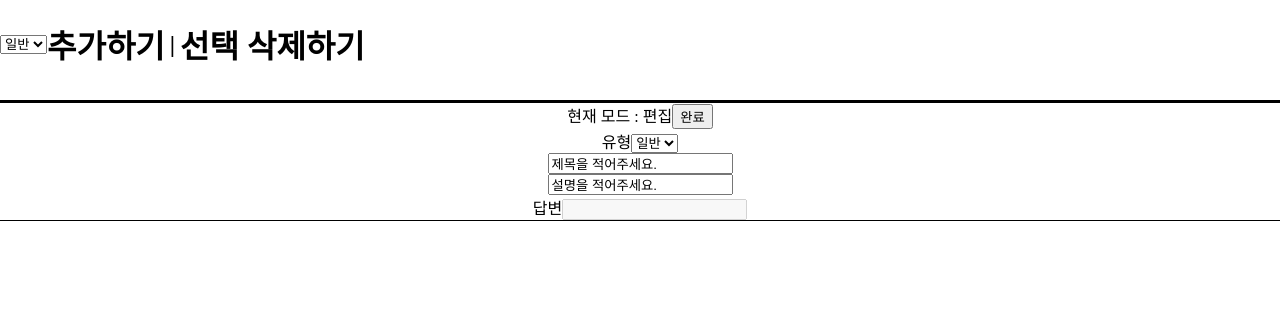
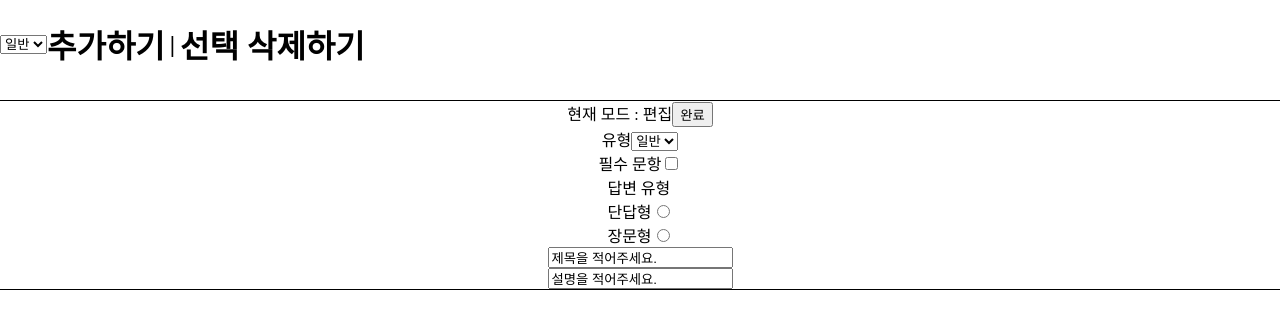
Before and after one commit to JeongYire/style-over-substance-react, a React (Create React App) app: page / in a window 1280 px wide. Shown: the top 328 px of the page. Built offline with nearby package versions, Linux system fonts and the light colour scheme.

Commit message:
basicForm update

```diff
--- a/src/components/FormContainer/FormBox/BasicForm/index.tsx
+++ b/src/components/FormContainer/FormBox/BasicForm/index.tsx
@@ -1,12 +1,40 @@
-import React, { useRef, useState } from 'react';
+import React, { LegacyRef, Ref, forwardRef, useRef, useState } from 'react';
 import { BoxMode } from '../../../../types';
 
-export default (params : {}) => {
 
-    return (
+const FormBody = {
+    Answer : forwardRef((props,ref : LegacyRef<HTMLInputElement>)  => (
         <div>
             <span>답변</span>
-            <input disabled/>
+            <input disabled ref={ref}/>
         </div>
-    );
+    )),
+    Option : forwardRef((props,ref : LegacyRef<HTMLInputElement>) => {
+
+        return (
+            <div>
+                <span>답변 유형</span>
+                <div>
+                    <span>단답형</span>
+                    <input type="radio" name='answerType'/>
+                </div>
+                <div>
+                    <span>장문형</span>
+                    <input type="radio" name='answerType'/>
+                </div>
+            </div>
+        )
+    })
 };
+
+const FormChecker = {
+   Tool : {
+
+   }
+}
+
+const BasicForm = {
+    ...FormBody,...FormBody
+}
+
+export default BasicForm;
--- a/src/components/FormContainer/FormBox/index.tsx
+++ b/src/components/FormContainer/FormBox/index.tsx
@@ -14,10 +14,13 @@ export default (params : { id : number, type : BoxType, index : number }) => {
     const titleInput = useRef<any>();
     const content = useRef<string>('설명을 적어주세요.');
     const contentInput = useRef<any>();
+    const required = useRef<boolean>(false);
+    const requiredInput = useRef<any>();
 
     const CompleteEdit = () => {
         title.current = (titleInput.current as HTMLInputElement).value;
         content.current = (contentInput.current as HTMLInputElement).value;
+        required.current = (requiredInput.current as HTMLInputElement).checked;
         SetMode(BoxMode.idle);
     }
 
@@ -48,8 +51,21 @@ export default (params : { id : number, type : BoxType, index : number }) => {
                  : null
             }
             {
+                mode == BoxMode.edit ?
+                <div>
+                    <span>필수 문항</span>
+                    <input type='checkbox' ref={requiredInput} defaultChecked={required.current}/>
+                </div>
+                 : null
+            }
+            {
+                params.type == BoxType.basic ?
+                <BasicForm.Option />
+                 : null
+            }
+            {
                 mode == BoxMode.idle
-                ? <h2>{params.index}. {title.current}</h2>
+                ? required.current == true ? <h2>* {params.index}. {title.current}</h2> : <h2>{params.index}. {title.current}</h2>
                 : <input ref={titleInput} defaultValue={title.current} placeholder='제목을 적어주세요.'/>
             }
             {
@@ -58,8 +74,9 @@ export default (params : { id : number, type : BoxType, index : number }) => {
                 : <input ref={contentInput} defaultValue={content.current} placeholder='설명을 적어주세요.'/>
             }
             {
+                mode == BoxMode.edit ? null :
                 params.type == BoxType.basic
-                ? <BasicForm />
+                ? <BasicForm.Answer/>
                 : <SelectForm />
             }
         </div>
--- a/src/components/FormContainer/FormHeader/index.tsx
+++ b/src/components/FormContainer/FormHeader/index.tsx
@@ -7,8 +7,6 @@ export default () => {
 
     const selectRef = createRef<HTMLSelectElement>();
     const tool = useContext(FormToolContext)
-
-    //주석
 
     return(
     <div id={Header.mainHeader}>
--- a/src/components/FormContainer/index.tsx
+++ b/src/components/FormContainer/index.tsx
@@ -9,7 +9,6 @@ function App() {
 
   const boxIndex = useRef<number>(0);
   const [boxArray,SetBoxArray] = useState<FormBoxInfo[]>([{id : 0, type : BoxType.basic}]);
-  console.log(boxArray);
 
   const formTool = useCallback<() => FormTool>(() => {
     const value : FormTool = {
@@ -29,7 +28,7 @@ function App() {
             SetBoxArray((array) => [...array,newBox])
         }
     },
-    deleteForm : () => {
+    deleteForm : (id) => {
         console.log("deleteForm");
     },
     changeForm : (id,changeType) => {
--- a/src/styles/Header.module.css
+++ b/src/styles/Header.module.css
@@ -1,4 +1,3 @@
 #mainHeader{
     height: 100px;
-    border-bottom: solid black 2px;
 }
--- a/src/types/index.tsx
+++ b/src/types/index.tsx
@@ -6,9 +6,13 @@ enum BoxType{
     basic,select
 }
 
+enum AnswerType{
+    short,long
+}
+
 type FormTool = {
     addForm : (type : BoxType) => void,
-    deleteForm : () => void,
+    deleteForm : (id : number) => void,
     changeForm : (id : number,changeType : BoxType) => void,
 }
 
@@ -17,5 +21,5 @@ type FormBoxInfo = {
     type : BoxType,
 }
 
-export {BoxMode,BoxType}
+export {BoxMode,BoxType,AnswerType}
 export type {FormTool,FormBoxInfo};
```
